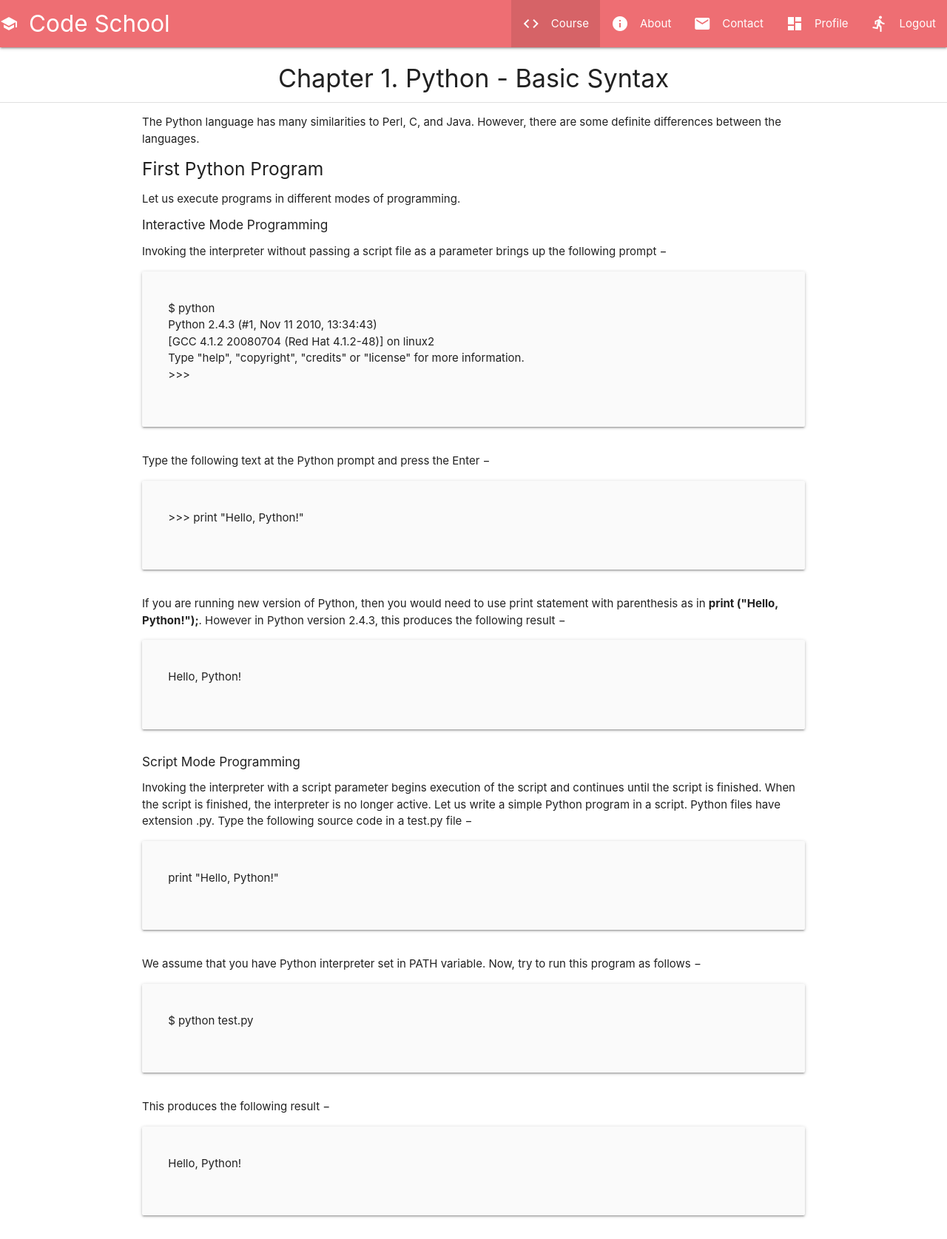
After one commit to dimzog/Edu_Soft, a Django app: page /course/chapter_1 in a window 1280 px wide. The commit adds this page. Shown: the top 1675 px of the page at 74% size. Run offline with Django 3.2, Linux system fonts and the light colour scheme; a user stored in the database is signed in; data comes from the database, SQL or seed files in the repository; both versions use the stored data as it was after the commit.

Commit message:
Working on theory

```diff
--- a/src/codeschool/urls.py
+++ b/src/codeschool/urls.py
@@ -23,13 +23,18 @@ from django.conf.urls.static import static
 # Own
 from pages.views import HomePageView, AboutPageView, ContactPageView
 from users.views import register, ProfilePageView
-from courses.views import CodePageView
+from courses.views import CoursePageView, CourseChapter1PageView, CourseChapter2PageView, CourseChapter3PageView
 
 urlpatterns = [
 
     # Own
     path('', HomePageView.as_view(), name='home'),
-    path('code/', CodePageView.as_view(), name='code'),
+
+    path('course/', CoursePageView.as_view(), name='course'),
+    path('course/chapter_1', CourseChapter1PageView.as_view(), name='chapter_1'),
+    path('course/chapter_2', CourseChapter2PageView.as_view(), name='chapter_2'),
+    path('course/chapter_3', CourseChapter3PageView.as_view(), name='chapter_3'),
+
     path('about/', AboutPageView.as_view(), name='about'),
     path('contact/', ContactPageView.as_view(), name='contact'),
     path('register/', register, name='register'),
--- /dev/null
+++ b/src/courses/templates/courses/chapter_1.html
@@ -0,0 +1,130 @@
+{% extends 'base.html' %}
+
+{% block content %}
+    <h4 class="center">Chapter 1. Python - Basic Syntax</h4>
+    <div class="divider"></div>
+    <div class="container">
+
+        <p>The Python language has many similarities to Perl, C, and Java. However, there are some definite differences between the languages.</p>
+
+        <h5>First Python Program</h5>
+
+        <p>Let us execute programs in different modes of programming.</p>
+        <h6>Interactive Mode Programming</h6>
+        <p>Invoking the interpreter without passing a script file as a parameter brings up the following prompt −</p>
+
+        <div class="row">
+            <div class="card-panel grey lighten-5 z-depth-1">
+                <div class="row valign-wrapper">
+                    <div class="col s12">
+                        <p>$ python <br>
+                            Python 2.4.3 (#1, Nov 11 2010, 13:34:43) <br>
+                            [GCC 4.1.2 20080704 (Red Hat 4.1.2-48)] on linux2 <br>
+                            Type "help", "copyright", "credits" or "license" for more information. <br>
+                            >>></p>
+                    </div>
+                </div>
+            </div>
+        </div>
+
+    <p>Type the following text at the Python prompt and press the Enter −</p>
+        <div class="row">
+            <div class="card-panel grey lighten-5 z-depth-1">
+                <div class="row valign-wrapper">
+                    <div class="col s12">
+                        <p>>>> print "Hello, Python!"</p>
+                    </div>
+                </div>
+            </div>
+        </div>
+    <p>If you are running new version of Python, then you would need to use print statement with parenthesis as in <b>print ("Hello, Python!");</b>. However in Python version 2.4.3, this produces the following result −</p>
+
+        <div class="row">
+            <div class="card-panel grey lighten-5 z-depth-1">
+                <div class="row valign-wrapper">
+                    <div class="col s12">
+                        <p>Hello, Python!</p>
+                    </div>
+                </div>
+            </div>
+        </div>
+
+        <h6>Script Mode Programming</h6>
+        <p>Invoking the interpreter with a script parameter begins execution of the script and continues until the script is finished. When the script is finished, the interpreter is no longer active.
+
+            Let us write a simple Python program in a script. Python files have extension .py. Type the following source code in a test.py file −</p>
+
+        <div class="row">
+            <div class="card-panel grey lighten-5 z-depth-1">
+                <div class="row valign-wrapper">
+                    <div class="col s12">
+                        <p>print "Hello, Python!"</p>
+                    </div>
+                </div>
+            </div>
+        </div>
+
+        <p>We assume that you have Python interpreter set in PATH variable. Now, try to run this program as follows −</p>
+
+        <div class="row">
+            <div class="card-panel grey lighten-5 z-depth-1">
+                <div class="row valign-wrapper">
+                    <div class="col s12">
+                        <p>$ python test.py</p>
+                    </div>
+                </div>
+            </div>
+        </div>
+
+        <p>This produces the following result −</p>
+
+        <div class="row">
+            <div class="card-panel grey lighten-5 z-depth-1">
+                <div class="row valign-wrapper">
+                    <div class="col s12">
+                        <p>Hello, Python!</p>
+                    </div>
+                </div>
+            </div>
+        </div>
+
+        <div class="video-container">
+            <iframe width="560" height="315" src="https://www.youtube.com/embed/AGnECmJFA9U" frameborder="0" allow="accelerometer; autoplay; encrypted-media; gyroscope; picture-in-picture" allowfullscreen></iframe>
+        </div>
+
+        <div class="row"></div>
+        <div class="divider"></div>
+        <div class="row"></div>
+
+        <div class="row">
+            <div class="center">
+                <a class="waves-effect waves-light btn-small" href="#!">Take Test!</a>
+            </div>
+        </div>
+
+
+
+
+    </div>
+    <ul class="pagination">
+        <li class="disabled"><a href="#!"><i class="material-icons">chevron_left</i></a></li>
+        <li class="active"><a href="#!">1</a></li>
+
+        {% if user.profile.chapter_studying == 1 %}
+            <li class="disabled"><a href="{% url 'chapter_2' %}">2</a></li>
+            <li class="disabled"><a href="{% url 'chapter_3' %}">3</a></li>
+            <li class="disabled"><a href="#!"><i class="material-icons">chevron_right</i></a></li>
+
+        {% elif user.profile.chapter_studying == 2 %}
+            <li class="waves-effect"><a href="{% url 'chapter_2' %}">2</a></li>
+            <li class="disabled"><a href="{% url 'chapter_3' %}">3</a></li>
+            <li class="waves-effect"><a href="{% url 'courses/chapter_2' %}"><i class="material-icons">chevron_right</i></a></li>
+
+        {% else %}
+            <li class="waves-effect"><a href="{% url 'chapter_2' %}">2</a></li>
+            <li class="waves-effect"><a href="{% url 'chapter_3' %}">3</a></li>
+            <li class="waves-effect"><a href="{% url 'chapter_2' %}"><i class="material-icons">chevron_right</i></a></li>
+        {% endif %}
+
+    </ul>
+{% endblock %}
--- a/src/courses/templates/courses/code.html
+++ /dev/null
@@ -1,5 +0,0 @@
-{% extends 'base.html' %}
-
-{% block content %}
-<h1>Python</h1>
-{% endblock %}
--- a/src/courses/views.py
+++ b/src/courses/views.py
@@ -1,9 +1,45 @@
-from django.shortcuts import render
+from django.shortcuts import render, redirect
 from django.views.generic import TemplateView
 from django.contrib.auth.mixins import LoginRequiredMixin
 # Create your views here.
 
 
-class CodePageView(LoginRequiredMixin, TemplateView):
-    template_name = 'courses/code.html'
-    breadcrumbs = ['code']
+class CoursePageView(LoginRequiredMixin, TemplateView):
+
+    template_name = 'courses/course.html'
+    breadcrumbs = ['course']
+
+
+class CourseChapter1PageView(LoginRequiredMixin, TemplateView):
+    template_name = 'courses/chapter_1.html'
+    breadcrumbs = ['course']
+
+
+class CourseChapter2PageView(LoginRequiredMixin, TemplateView):
+    template_name = 'courses/chapter_2.html'
+    breadcrumbs = ['course']
+
+    def get(self, request, *args, **kwargs):
+        user = request.user
+
+        if user.profile.chapter_studying < 2:
+
+            return redirect('chapter_1')
+
+        return render(request, self.template_name, {})
+
+
+class CourseChapter3PageView(LoginRequiredMixin, TemplateView):
+    template_name = 'courses/chapter_3.html'
+    breadcrumbs = ['course']
+
+    def get(self, request, *args, **kwargs):
+        user = request.user
+
+        if user.profile.chapter_studying < 2:
+            return redirect('chapter_1')
+
+        elif user.profile.chapter_studying < 3:
+            return redirect('chapter_2')
+
+        return render(request, self.template_name, {})
--- a/src/templates/footer.html
+++ b/src/templates/footer.html
@@ -11,7 +11,7 @@
                 <h5 class="white-text">Quick Links</h5>
                 <ul>
                     <li><a {% if 'home' in view.breadcrumbs %}class="black-text text-black lighten-2" {% else %} class="grey-text text-lighten-2 {% endif %}" href="/">Home</a></li>
-                    <li><a {% if 'code' in view.breadcrumbs %}class="black-text text-blue-grey lighten-2" {% else %} class="grey-text text-lighten-2 {% endif %}" href={% url 'code' %}>Code</a></li>
+                    <li><a {% if 'course' in view.breadcrumbs %}class="black-text text-blue-grey lighten-2" {% else %} class="grey-text text-lighten-2 {% endif %}" href={% url 'course' %}>Course</a></li>
                     <li><a {% if 'about' in view.breadcrumbs %}class="black-text text-blue-grey lighten-2" {% else %} class="grey-text text-lighten-2 {% endif %}" href="/about/">About</a></li>
                     <li><a {% if 'contact' in view.breadcrumbs %}class="black-text text-blue-grey lighten-2" {% else %} class="grey-text text-lighten-2 {% endif %}" href="/contact/">Contact</a></li>
                 </ul>
--- a/src/templates/home.html
+++ b/src/templates/home.html
@@ -49,7 +49,7 @@
             <p class="category">PROGRAMMING</p>
             <h2 class="feat-article-title">Python 3: From zero to hero</h2>
             <p class="feat-article-summary">Learn Python like a Professional! Start from the basics and go all the way to creating your own applications and games!</p>
-            <a href="{% url 'code' %}" class="btn grey lighten-4 grey-text text-darken-3 z-depth-1 waves-effect btn-headline">COURSE<i class="material-icons right">arrow_forward</i> </a>
+            <a href="{% url 'course' %}" class="btn grey lighten-4 grey-text text-darken-3 z-depth-1 waves-effect btn-headline">COURSE<i class="material-icons right">arrow_forward</i> </a>
         </div>
     </div>
 
--- a/src/templates/navbar.html
+++ b/src/templates/navbar.html
@@ -4,7 +4,7 @@
 
         {% block nav %}
         <ul class="right hide-on-med-and-down">
-            <li {% if 'code' in view.breadcrumbs %}class="active"{% endif %}><a href={% url 'code' %}><i class="material-icons left">code</i>Code</a></li>
+            <li {% if 'course' in view.breadcrumbs %}class="active"{% endif %}><a href={% url 'course' %}><i class="material-icons left">code</i>Course</a></li>
             <li {% if 'about' in view.breadcrumbs %}class="active"{% endif %}><a href="/about/"><i class="material-icons left">info</i>About</a></li>
             <li {% if 'contact' in view.breadcrumbs %}class="active"{% endif %}><a href="/contact/"><i class="material-icons left">mail</i>Contact</a></li>
 
--- a/src/users/models.py
+++ b/src/users/models.py
@@ -13,7 +13,7 @@ class Profile(models.Model):
     attending_course = models.CharField(max_length=100, blank=True, null=True, default='Python 3: From zero to hero')
 
     chapter_studying = models.PositiveIntegerField(default=1)
-    test_taking = models.PositiveIntegerField(default=1)
+    test_taking = models.PositiveIntegerField(default=0)
 
     test_1_times = models.PositiveIntegerField(default=0)
     test_1_total = models.PositiveIntegerField(default=0)
--- a/src/users/templates/users/profile.html
+++ b/src/users/templates/users/profile.html
@@ -1,6 +1,4 @@
-{% extends 'base.html' %}
 
-{% block content %}
 
     <div class="container">
 
```
Also changed, not shown: src/courses/templates/courses/chapter_2.html (added, +33 -0 lines), src/courses/templates/courses/chapter_3.html (added, +19 -0 lines), src/courses/templates/courses/course.html (added, +12 -0 lines), src/db.sqlite3, 1 other file.
